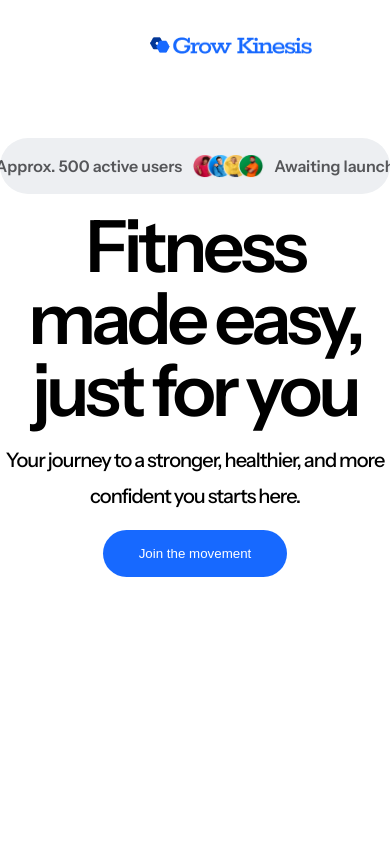
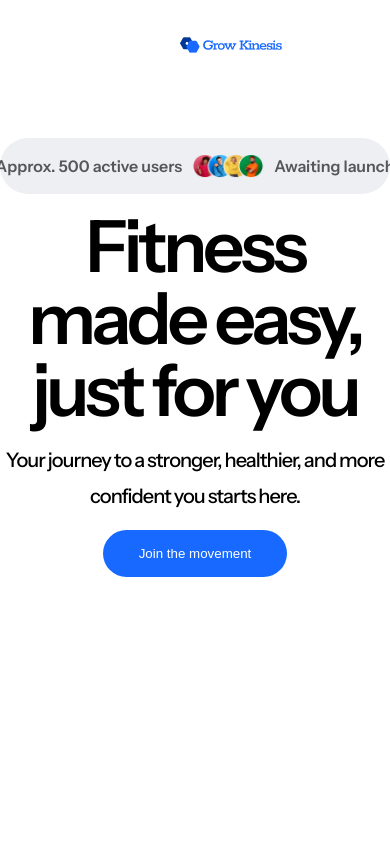
Before and after one commit to Meetkamal256/Grow-Kinesis, a Next.js app: page / in a window 390 px wide. Shown: the top 841 px of the page. Built offline with nearby package versions, Linux system fonts and the light colour scheme.

Commit message:
optimized navbar for mobile

```diff
--- a/app/_components/section/NavbarSection/NavbarSection.module.css
+++ b/app/_components/section/NavbarSection/NavbarSection.module.css
@@ -28,7 +28,8 @@
   }
 
   .logoText {
-
+    width: 79.19px;
+    height: 9.76px;
   }
 
   .navbar {
```
Also changed, not shown: public/images/logo2.png (added).
